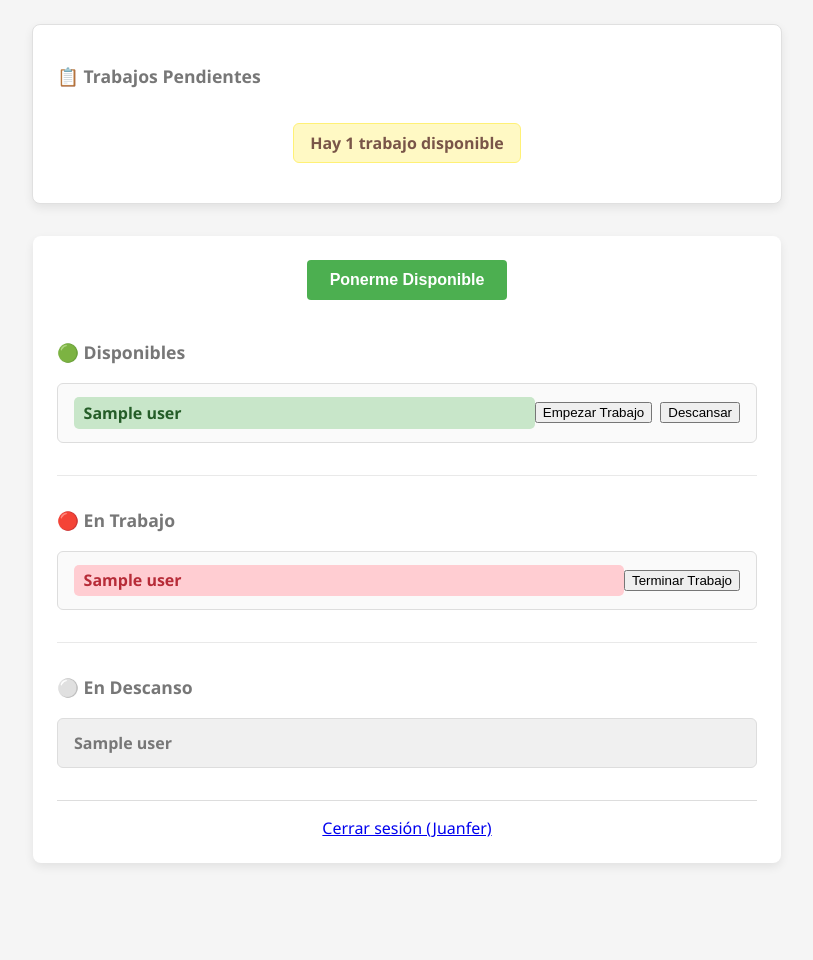
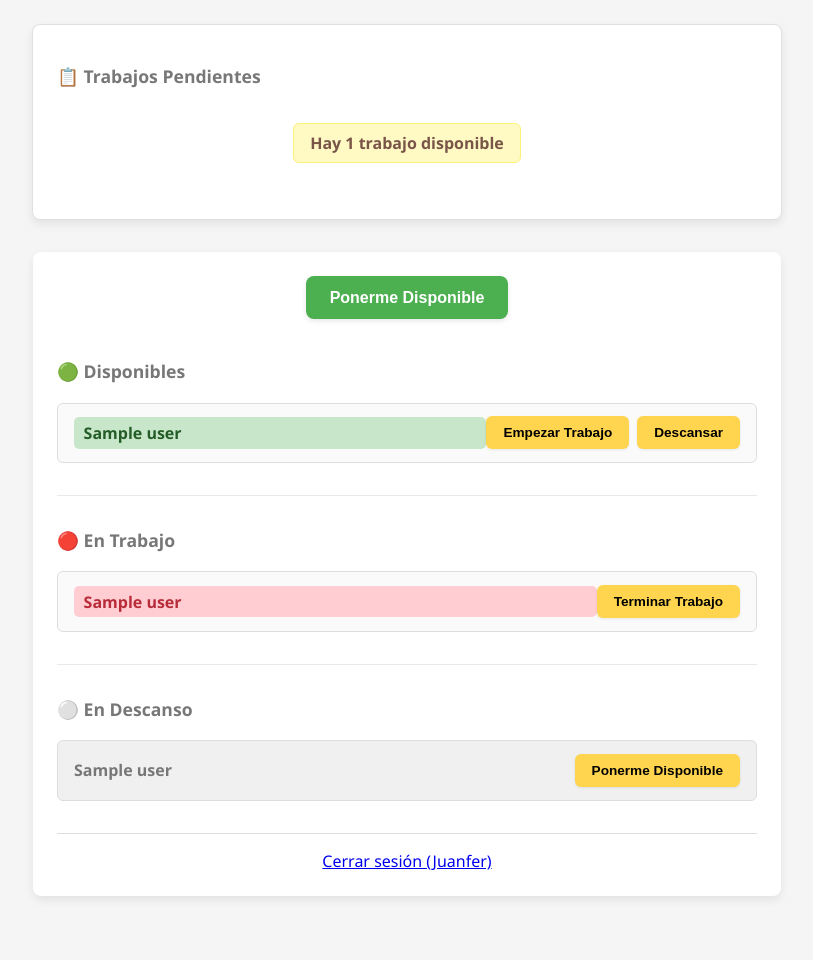
Before and after one commit to DeiviGT1/sosqueue, a Flask app: template app/templates/main.html in a window 1280 px wide. Shown: the part 80-1040 px from the top of the page, without its empty margins (233-1046 px from the left). Before the commit the page ends 945 px from the top, so only its background shows below. Run offline with Flask 3, Linux system fonts and the light colour scheme; a user stored in the database is signed in; the template is opened without the code that fills it: most values are stand-ins (such as "Sample title", 1, 10 or a date in 2020); parts of the project's set-up code (start-up, migrations or seed data) failed here and were passed over; some libraries are stand-ins or nearby versions.

Commit message:
Add admin job management features and improve button styles
- Implemented new admin functionality to remove jobs via `remove_job` event.
- Enhanced button styles for better user experience, including improved hover effects and consistent sizing.
- Added conditional rendering for admin job

```diff
--- a/app/static/css/main.css
+++ b/app/static/css/main.css
@@ -174,22 +174,25 @@ header h1 {
 }
 
 /* ==================================================================
-   5. Botones
+   5. Botones (ESTILOS MEJORADOS)
 ================================================================== */
 #btn-available {
   background-color: var(--btn-green);
   color: #ffffff;
   border: none;
-  border-radius: 4px;
-  padding: 0.7rem 1.4rem;
+  border-radius: 8px; /* Más redondeado */
+  padding: 0.8rem 1.5rem; /* Un poco más grande */
   font-size: 1rem;
   font-weight: bold;
   cursor: pointer;
-  transition: background-color 0.2s;
+  transition: all 0.2s ease-in-out;
   margin-bottom: 1.5rem;
+  box-shadow: 0 2px 5px rgba(0,0,0,0.1);
 }
 #btn-available:hover {
   background-color: #43a047;
+  transform: translateY(-2px);
+  box-shadow: 0 4px 8px rgba(0,0,0,0.15);
 }
 
 .user-controls {
@@ -199,22 +202,44 @@ header h1 {
   height: 100%;
 }
 
-/* Botones de acción del empleado */
-#btn-work, #btn-finish, #btn-idle {
-  border: 1px solid #ccc;
-  border-radius: 4px;
-  padding: 0.4rem 0.8rem;
-  font-size: 0.9rem;
-  font-weight: bold;
+/* Estilo base para todos los botones de acción del usuario dentro de las listas */
+.user-controls button {
+  border: 1px solid transparent;
+  border-radius: 6px;
+  padding: 0.5rem 1rem;
+  font-size: 0.85rem;
+  font-weight: 600;
   cursor: pointer;
-  transition: background-color 0.2s, border-color 0.2s;
+  transition: all 0.2s ease;
+  box-shadow: 0 1px 3px rgba(0,0,0,0.08);
+  white-space: nowrap;
 }
 
-#btn-work   { background-color: var(--accent-yellow); color: var(--text-main); border-color: #e6c843; }
-#btn-finish { background-color: var(--accent-yellow); color: var(--text-main); border-color: #e6c843; }
-#btn-idle   { background-color: #f8f9fa; color: var(--text-muted); }
+.user-controls button:hover {
+  transform: translateY(-1px);
+  box-shadow: 0 3px 6px rgba(0,0,0,0.12);
+}
 
-/* Botones de admin */
+.user-controls button:active {
+  transform: translateY(0);
+  box-shadow: 0 1px 3px rgba(0,0,0,0.08);
+}
+
+/* Estilos específicos por acción usando data-action */
+[data-action="work"],
+[data-action="finish"] {
+  background-color: var(--accent-yellow);
+}
+
+[data-action="idle"] {
+  background-color: var(--accent-yellow);
+}
+
+[data-action="set_available"] {
+  background-color: var(--accent-yellow);
+}
+
+/* Botones de admin (sin cambios) */
 .btn-admin {
   border: none;
   background: none;
--- a/app/templates/main.html
+++ b/app/templates/main.html
@@ -7,7 +7,37 @@
   <link rel="stylesheet" href="{{ url_for('static', filename='css/main.css') }}" />
   <link rel="icon" type="image/x-icon" href="{{ url_for('static', filename='images/logo-isotipo-sos.webp') }}">
   <script src="https://cdnjs.cloudflare.com/ajax/libs/socket.io/4.7.5/socket.io.js"></script>
-
+  <!-- Estilos para los botones de admin de trabajos -->
+  <style>
+    .admin-job-controls {
+      margin-top: 1rem;
+      display: flex;
+      gap: 0.5rem;
+      justify-content: center;
+    }
+    .job-control-btn {
+      border: none;
+      border-radius: 4px;
+      padding: 0.6rem 1.2rem;
+      font-size: 0.9rem;
+      font-weight: bold;
+      cursor: pointer;
+      transition: background-color 0.2s;
+      color: white;
+    }
+    #btn-add-job {
+      background-color: var(--btn-green, #4CAF50);
+    }
+    #btn-add-job:hover {
+      background-color: #43a047;
+    }
+    #btn-remove-job {
+      background-color: var(--btn-red, #E74C3C);
+    }
+    #btn-remove-job:hover {
+      background-color: #c0392b;
+    }
+  </style>
 </head>
 <body data-user-id="{{ current_user.id }}" data-is-admin="{{ current_user.is_admin }}">
   <header>
@@ -25,14 +55,20 @@
         <p>No hay trabajos disponibles.</p>
       {% endif %}
     </div>
-    {% if current_user.is_authenticated and current_user.is_admin %}
-      <button id="btn-add-job">Añadir Nuevo Trabajo</button>
-    {% endif %}
+    <!-- Contenedor para los botones de admin -->
+    <div class="admin-job-controls">
+      {% if current_user.is_authenticated and current_user.is_admin %}
+        <button id="btn-add-job" class="job-control-btn">Añadir Trabajo</button>
+        <!-- --- CORRECCIÓN --- El botón solo se renderiza si hay trabajos -->
+        {% if job_count > 0 %}
+          <button id="btn-remove-job" class="job-control-btn">Quitar Trabajo</button>
+        {% endif %}
+      {% endif %}
+    </div>
   </section>
 
   <section id="user-container" class="queue-container">
     <div id="main-action-button-wrapper">
-      <!-- La lógica aquí ahora usa la variable `active_ids` que pasamos desde la ruta -->
       {% if current_user.is_authenticated and not current_user.is_admin and current_user.id not in active_ids %}
         <button id="btn-available">Ponerme Disponible</button>
       {% endif %}
@@ -96,6 +132,11 @@
         {% for user in idle_users %}
           <li id="user-{{ user.id }}" class="idle">
             <span class="user-name {% if user.id == current_user.id %}current-user{% endif %}">{{ user.name }}</span>
+            <div class="user-controls">
+              {% if not current_user.is_admin and user.id == current_user.id %}
+                <button data-action="set_available">Ponerme Disponible</button>
+              {% endif %}
+            </div>
           </li>
         {% else %}
           <li class="empty-list-item">No hay nadie en descanso.</li>
@@ -121,6 +162,7 @@
       const workingUsersList = document.getElementById('working-users-list');
       const idleUsersList = document.getElementById('idle-users-list');
       const userContainer = document.getElementById('user-container');
+      const adminJobControls = document.querySelector('.admin-job-controls');
 
       const socket = io();
 
@@ -142,9 +184,6 @@
       }
 
       function renderMainActionButton(state) {
-        // --- CORRECCIÓN ---
-        // Un usuario "activo" es solo el que está disponible o trabajando.
-        // Si está en descanso (idle), NO está activo, por lo que el botón debe aparecer.
         const isActive = state.available_users.some(u => u.id === currentUserID) ||
                        state.working_users.some(u => u.id === currentUserID);
 
@@ -156,6 +195,19 @@
         if (mainActionButtonWrapper.innerHTML !== buttonHTML) {
             mainActionButtonWrapper.innerHTML = buttonHTML;
         }
+      }
+
+      // --- NUEVA FUNCIÓN ---
+      // Renderiza los botones de control de trabajos para el admin
+      function renderAdminJobControls(state) {
+        if (!isAdmin) return;
+
+        let buttonsHTML = '<button id="btn-add-job" class="job-control-btn">Añadir Trabajo</button>';
+        if (state.job_count > 0) {
+          buttonsHTML += ' <button id="btn-remove-job" class="job-control-btn">Quitar Trabajo</button>';
+        }
+
+        adminJobControls.innerHTML = buttonsHTML;
       }
 
       function renderUserList(ulElement, users, status, state) {
@@ -184,6 +236,8 @@
               userControlsHTML += '<button data-action="idle">Descansar</button>';
             } else if (status === 'working') {
               userControlsHTML += '<button data-action="finish">Terminar Trabajo</button>';
+            } else if (status === 'idle') {
+              userControlsHTML += '<button data-action="set_available">Ponerme Disponible</button>';
             }
           }
 
@@ -208,6 +262,7 @@
       function updateUI(state) {
         renderJobStatus(state);
         renderMainActionButton(state);
+        renderAdminJobControls(state); // <-- Llamada a la nueva función
         renderUserList(availableUsersList, state.available_users, 'available', state);
         renderUserList(workingUsersList, state.working_users, 'working', state);
         renderUserList(idleUsersList, state.idle_users, 'idle', state);
@@ -249,8 +304,6 @@
                 emptyListItem(idleUsersList);
                 idleUsersList.appendChild(li);
             } else if (action === 'set_available') {
-                // --- CORRECCIÓN ---
-                // Añadimos la lógica de actualización optimista para la nueva acción.
                 emptyListItem(availableUsersList);
                 availableUsersList.appendChild(li);
             }
@@ -268,6 +321,11 @@
               socket.emit('add_job');
           }
 
+          if (button.id === 'btn-remove-job') {
+              console.log("[CLIENTE] Enviando evento 'remove_job'...");
+              socket.emit('remove_job');
+          }
+
           if (button.id === 'btn-available') {
               console.log("[CLIENTE] Enviando evento 'set_available'...");
               button.remove();
```
Also changed, not shown: app/events.py (+7 -0 lines).
